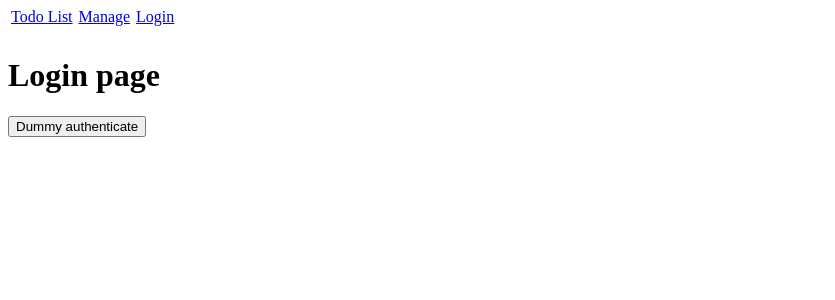
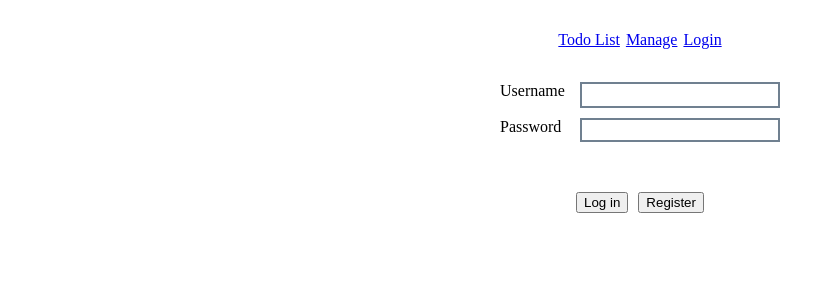
Before and after one commit to mariusbike1983/vue-full-app-js, a Vue app: page /login in a window 1280 px wide. Shown: the top 300 px of the page, without its empty margins (0-835 px from the left). Built offline with nearby package versions, Linux system fonts and the light colour scheme.

Commit message:
selection + editing + login

```diff
--- a/index.html
+++ b/index.html
@@ -5,6 +5,7 @@
     <link rel="icon" href="/favicon.ico">
     <meta name="viewport" content="width=device-width, initial-scale=1.0">
     <title>Todo List</title>
+    <link rel="stylesheet" href="/src/assets/main.css">
   </head>
   <body>
     <div id="app"></div>
--- /dev/null
+++ b/src/assets/main.css
@@ -0,0 +1,10 @@
+body {
+    padding: 20px;
+    height: 100%;
+}
+
+nav {
+    display: flex;
+    align-items: center;
+    justify-content: center;
+}
--- a/src/components/CustomButton.vue
+++ b/src/components/CustomButton.vue
@@ -29,7 +29,7 @@ const btnCls = computed(() => props.type.toLowerCase().replace("_", ""));
   }
 
   .type1 {
-  	background-color: yellow;
+  	background-color: orange;
     margin-left: 5px;
   }
 
--- a/src/components/TodoList.vue
+++ b/src/components/TodoList.vue
@@ -34,7 +34,7 @@ function onItemEdit(data) {
   editingItem.value = -1;
 }
 
-function onItemEditing(data) {
+function onItemAttemptEditing(data) {
   editingItem.value = data ? data.id : -1;
 }
 
@@ -45,6 +45,11 @@ function isItemReadonly(item) {
   return item.id !== editingItem.value;
 }
 
+function onItemSelect(data) {
+  editingItem.value = -1;
+  emits('item-select', data);
+}
+
 </script>
 
 <template>
@@ -52,12 +57,15 @@ function isItemReadonly(item) {
   	<TodoItem v-for="(item, index) in items" :key="index"
         :id="item.id"
         :text="item.text"
+        :details="item.details"
+        :selected="item.selected"
         :completed="item.completed"
         :read-only="isItemReadonly(item)"
         @item-removed="onItemRemoved"
         @item-changed="onItemChanged"
-        @item-editing="onItemEditing"
-        @item-edit="onItemEdit"/>
+        @item-attempt-editing="onItemAttemptEditing"
+        @item-commit-edit="onItemEdit"
+        @item-select="onItemSelect"/>
     <span v-if="items.length === 0">{{ placeholderTextValue }}</span>
   </div>
 </template>
@@ -66,7 +74,10 @@ function isItemReadonly(item) {
   .container {
     margin-top: 10px;
     padding: 2px;
-    background-color: lightblue;
+    display: flex;
+    flex-direction: column;
+    gap: 5px;
+    background-color: rgb(220, 236, 241);
     border: 1px solid slategray;
     border-radius: 5px;
   }
--- a/src/data/loaddata.js
+++ b/src/data/loaddata.js
@@ -29,10 +29,14 @@ async function loadExternalData() {
     return data;
 }
 
-function createNewTodoItem(itemText, itemCompleted) {
+function createNewTodoItem(itemText, itemCompleted, itemDetails) {
+    if (!itemDetails) {
+        itemDetails = "Created at: " + new Date();
+    }
     return {
         id:         _generateNextId(),
         text:       itemText,
+        details:    itemDetails,
         completed:  itemCompleted
     }
 }
--- a/src/helpers/security.js
+++ b/src/helpers/security.js
@@ -11,10 +11,17 @@ function logInUser(userId) {
     const secObj = _getCurrentSecurityObj();
     if (!secObj) {
         localStorage.removeItem(authUserId);
-        localStorage.setItem(authUserId, JSON.stringify({ id: userId }));
+        localStorage.setItem(authUserId, JSON.stringify({
+            id: userId,
+            date: new Date()
+        }));
     } else {
         throw new Error("Auth log in err");
     }
+}
+
+function logout() {
+    localStorage.removeItem(authUserId);
 }
 
 function getCurrentUserId() {
@@ -34,4 +41,4 @@ function _getCurrentSecurityObj() {
     return securityObj;
 }
 
-export { isUserAuthenticated, getCurrentUserId, logInUser }
+export { isUserAuthenticated, getCurrentUserId, logInUser, logout }
--- a/src/router/index.js
+++ b/src/router/index.js
@@ -1,6 +1,6 @@
 import { createRouter, createWebHistory } from 'vue-router'
 import TodoListView from '../views/TodoListView.vue'
-import { isUserAuthenticated } from '../helpers/security';
+import { isUserAuthenticated, logout } from '../helpers/security';
 
 const router = createRouter({
   history: createWebHistory(import.meta.env.BASE_URL),
@@ -27,6 +27,9 @@ const router = createRouter({
 });
 
 router.beforeEach((to, from) => {
+  if (to.name == 'login') {
+    logout();
+  }
   if (!isUserAuthenticated() && to.name !== 'login') {
     return { name: 'login' }
   }
--- a/src/views/Login.vue
+++ b/src/views/Login.vue
@@ -1,28 +1,120 @@
 <script setup>
 import { logInUser } from '../helpers/security';
 import { useRouter } from 'vue-router';
+import { ref, computed, watch } from 'vue';
+import { getImageUrl } from '../helpers/helpers.js';
 
 const router = useRouter();
 const dummyUserId = 1;
+const isError = ref("");
+const username = ref("");
+const password = ref("");
+
+const showPassword = ref(false);
+const passImg = computed(() => getImageUrl(showPassword.value ? "hide.svg" : "show.svg"));
+const passFieldType = computed(() => showPassword.value ? "text" : "password");
+
+function toggleShowPassword() {
+    showPassword.value = !showPassword.value;
+    passwordField.value.focus();
+}
 
 function doLogIn() {
     try {
-        logInUser(dummyUserId);
-        router.push("/");
+        if (!username.value || !password.value) {
+            isError.value="Username or password must be filled in!";
+        } else {
+            logInUser(dummyUserId);
+            router.push("/");
+        }
     } catch(err) {
-        alert(err);
+        isError.value = err;
     }
+}
+
+const passwordField = ref(null);
+const passwordFieldFocus = ref(false);
+function focusPassword() {
+    passwordFieldFocus.value = true;
+}
+
+function blurPassword() {
+    passwordFieldFocus.value = false;
 }
 
 </script>
 
 <template>
-    <div>
-        <h1>Login page</h1>
-        <button @click="doLogIn">Dummy authenticate</button>
+    <div class="login-page">
+        <div>
+            <div class="container">
+                <span class="element">Username</span>
+                <input class="form-element" v-model="username">
+                <span class="element">Password</span>
+                <div class="form-element" :class="{active: passwordFieldFocus}">
+                    <input id="password"
+                        ref="passwordField"
+                        :type="passFieldType"
+                        v-model="password"
+                        @focus="focusPassword"
+                        @blur="blurPassword">
+                    <span v-show="password"><img :src="passImg" @click="toggleShowPassword"></span>
+                </div>
+            </div>
+            <div class="error-container"> {{ isError }}</div>
+            <div class="buttons-container">
+                <button @click="doLogIn">Log in</button>
+                <button @click="doRegister">Register</button>
+            </div>
+        </div>
     </div>
 </template>
 
 <style scoped>
 
+#password {
+    outline: none;
+    border: none;
+    width: 100%;
+}
+
+.form-element {
+    display: flex;
+    border: 2px solid slategray;
+    height: 20px;
+}
+
+.form-element.active {
+    border: 2px solid black;
+    border-radius: 3px;
+}
+.container {
+    display: grid;
+    column-gap: 10px;
+    row-gap: 10px;
+    grid-template-columns: 70px 200px;
+    padding-top: 20px;
+    padding-bottom: 20px;
+}
+
+.buttons-container {
+    display: flex;
+    align-items: center;
+    justify-content: center;
+    gap: 10px;
+}
+
+.login-page {
+    display: flex;
+    align-items: center;
+    justify-content: center;
+}
+
+.error-container {
+    min-height: 20px;
+    padding-bottom: 10px;
+    color: salmon;
+    font-weight: bolder;
+}
+
 </style>
--- a/src/views/TodoListView.vue
+++ b/src/views/TodoListView.vue
@@ -75,6 +75,12 @@ function onItemEdit(data) {
   }
 }
 
+function onItemSelected(data) {
+  items.value.forEach(element => {
+      element.selected = element.id === data.id;
+  });
+}
+
 function onLoadExternalData() {
   modalDialog.value.show("Information", "You are about to fetch data from an external site. Continue?", "INFORMATION", async ev => {
     if (ev.currentTarget.returnValue === "YES") {
@@ -123,6 +129,7 @@ function onLoadExternalData() {
           :placeholderText="defaultPlaceholderText"
           @item-removed="onItemRemove"
           @item-changed="onItemChanged"
+          @item-select="onItemSelected"
           @item-edit="onItemEdit"/>
   <ModalDialog ref="modalDialog"/>
 </template>
```
Also changed, not shown: src/components/TodoItem.vue (+83 -21 lines), src/assets/hide.svg (added), src/assets/show.svg (added).
